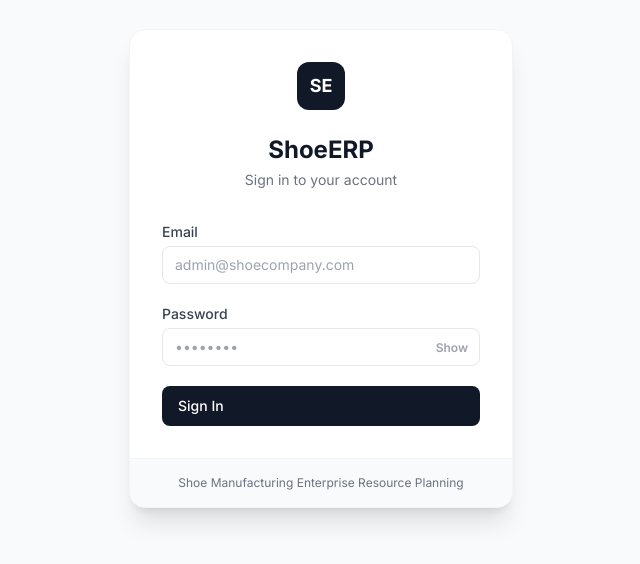
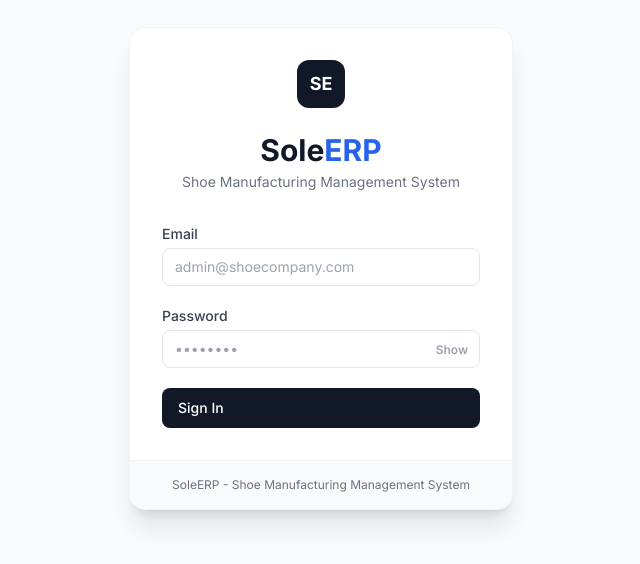
Before and after one commit to dhiman1056/soleerp, a React (Vite) app in the folder shoe-erp-frontend/: page /login in a window 1280 px wide. Shown: the part 132-696 px from the top of the page, without its empty margins (319-959 px from the left). Built offline with nearby package versions, Linux system fonts and the light colour scheme.

Commit message:
Rebrand to SoleERP

```diff
--- a/shoe-erp-frontend/index.html
+++ b/shoe-erp-frontend/index.html
@@ -3,8 +3,8 @@
   <head>
     <meta charset="UTF-8" />
     <meta name="viewport" content="width=device-width, initial-scale=1.0" />
-    <meta name="description" content="Shoe Manufacturing ERP — Manage raw materials, BOMs, and work orders." />
-    <title>Shoe ERP</title>
+    <meta name="description" content="SoleERP — Manage raw materials, BOMs, and work orders." />
+    <title>SoleERP - Shoe Manufacturing</title>
     <link rel="preconnect" href="https://fonts.googleapis.com" />
     <link rel="preconnect" href="https://fonts.gstatic.com" crossorigin />
     <link href="https://fonts.googleapis.com/css2?family=Inter:wght@300;400;500;600;700&display=swap" rel="stylesheet" />
--- a/shoe-erp-frontend/package.json
+++ b/shoe-erp-frontend/package.json
@@ -1,6 +1,7 @@
 {
-  "name": "shoe-erp-frontend",
+  "name": "soleerp-frontend",
   "private": true,
+  "description": "SoleERP - Shoe Manufacturing Management System",
   "version": "1.0.0",
   "type": "module",
   "scripts": {
--- a/shoe-erp-frontend/src/components/layout/Sidebar.jsx
+++ b/shoe-erp-frontend/src/components/layout/Sidebar.jsx
@@ -193,8 +193,11 @@ export default function Sidebar() {
         </div>
         {!collapsed && (
           <div className="flex-1">
-            <p className="text-sm font-black text-gray-900 leading-none">Shoe ERP</p>
-            <p className="text-[10px] uppercase font-bold text-blue-500 mt-1">Manufacturing</p>
+            <div>
+              <span className="font-black text-gray-900">Sole</span>
+              <span className="font-black text-blue-600">ERP</span>
+            </div>
+            <p className="text-xs text-blue-600 font-semibold uppercase mt-0.5">MANUFACTURING</p>
           </div>
         )}
       </div>
--- a/shoe-erp-frontend/src/components/layout/Topbar.jsx
+++ b/shoe-erp-frontend/src/components/layout/Topbar.jsx
@@ -76,7 +76,7 @@ export default function Topbar({ onToggleSidebar, onToggleNotifications }) {
   const title = labels[labels.length - 1]
 
   useEffect(() => {
-    document.title = title ? `${title} — ShoeERP` : 'ShoeERP'
+    document.title = title ? `${title} — SoleERP` : 'SoleERP'
   }, [title])
 
   return (
--- a/shoe-erp-frontend/src/pages/Auth/LoginPage.jsx
+++ b/shoe-erp-frontend/src/pages/Auth/LoginPage.jsx
@@ -1,4 +1,4 @@
-import React from 'react';
+import React, { useEffect } from 'react';
 import { useState } from 'react'
 import { useForm } from 'react-hook-form'
 import { useNavigate } from 'react-router-dom'
@@ -12,6 +12,10 @@ export default function LoginPage() {
   const navigate = useNavigate()
   const [showPassword, setShowPassword] = useState(false)
   const [loading, setLoading] = useState(false)
+
+  useEffect(() => {
+    document.title = 'SoleERP - Login'
+  }, [])
 
   const onSubmit = async (data) => {
     setLoading(true)
@@ -39,8 +43,14 @@ export default function LoginPage() {
             </div>
           </div>
 
-          <h2 className="text-2xl font-bold text-center text-gray-900 mb-1">ShoeERP</h2>
-          <p className="text-sm text-center text-gray-500 mb-8">Sign in to your account</p>
+          <div className="text-center mb-8">
+            <h1 className="text-3xl font-black text-gray-900">
+              Sole<span className="text-blue-600">ERP</span>
+            </h1>
+            <p className="text-sm text-gray-500 mt-1">
+              Shoe Manufacturing Management System
+            </p>
+          </div>
 
           <form onSubmit={handleSubmit(onSubmit)} className="space-y-5">
             <div>
@@ -83,8 +93,8 @@ export default function LoginPage() {
             </button>
           </form>
         </div>
-        <div className="bg-gray-50 px-8 py-4 border-t border-gray-100 flex justify-center text-xs text-gray-500">
-          Shoe Manufacturing Enterprise Resource Planning
+        <div className="bg-gray-50 px-8 py-4 border-t border-gray-100 flex justify-center text-xs text-gray-500 text-center">
+          SoleERP - Shoe Manufacturing Management System
         </div>
       </div>
     </div>
```
Also changed, not shown: 3 other files (tests, documents, lock files or other folders).
